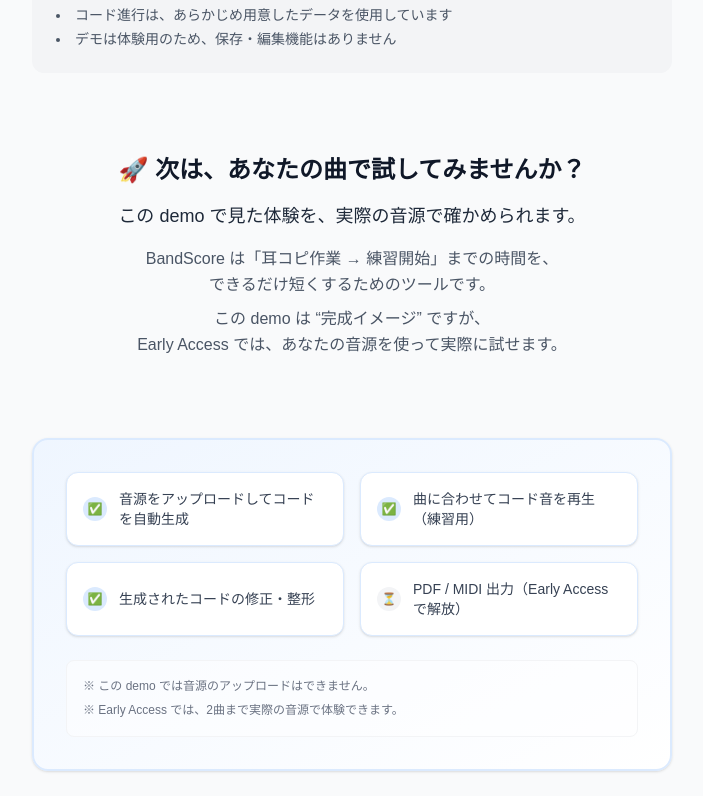
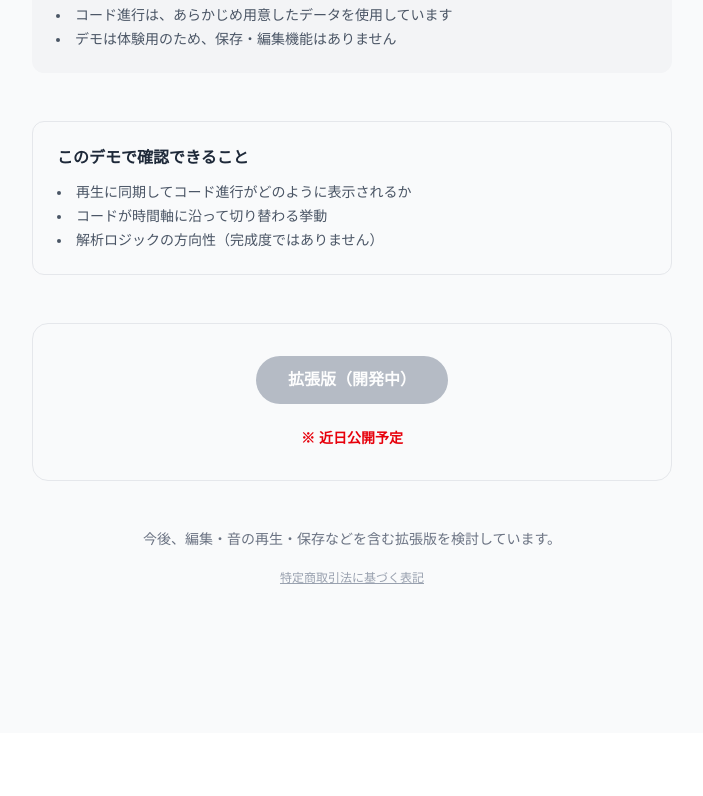
Before and after one commit to hotuma/bandscore, a Next.js app in the folder frontend/: page /demo in a window 1280 px wide. Shown: the part 884-1680 px from the top of the page, without its empty margins (288-991 px from the left). After the commit the page ends 1617 px from the top, so only its background shows below. Built offline with nearby package versions, Linux system fonts and the light colour scheme.

Commit message:
feat: YouTubeプレイヤーと同期するコード進行表示のデモページを追加

```diff
--- a/frontend/app/demo/page.tsx
+++ b/frontend/app/demo/page.tsx
@@ -330,51 +330,14 @@
           </ul>
         </div>
 
-        {/* [Value & Future] -> [Next Step Funnel] */}
-        <div className="text-center space-y-4 py-8">
-          <h2 className="text-2xl font-bold text-gray-900 leading-snug">
-            🚀 次は、あなたの曲で試してみませんか？
-          </h2>
-          <p className="text-lg font-medium text-gray-800">
-            この demo で見た体験を、実際の音源で確かめられます。
-          </p>
-          <div className="text-gray-600 leading-relaxed space-y-2">
-            <p>
-              BandScore は「耳コピ作業 → 練習開始」までの時間を、<br className="hidden sm:inline" />
-              できるだけ短くするためのツールです。
-            </p>
-            <p>
-              この demo は “完成イメージ” ですが、<br className="hidden sm:inline" />
-              Early Access では、あなたの音源を使って実際に試せます。
-            </p>
-          </div>
-        </div>
-
-        {/* [Official Version Objectives] -> [Feature Cards] */}
-        <div className="bg-gradient-to-br from-blue-50 to-white border-2 border-blue-100 rounded-2xl p-6 sm:p-8 shadow-sm space-y-6">
-          <div className="grid sm:grid-cols-2 gap-4">
-            <div className="flex items-center gap-3 bg-white p-4 rounded-xl border border-blue-100 shadow-sm text-gray-700 font-medium text-sm">
-              <span className="flex-shrink-0 w-6 h-6 rounded-full bg-blue-100 text-blue-600 flex items-center justify-center text-xs font-bold">✅</span>
-              音源をアップロードしてコードを自動生成
-            </div>
-            <div className="flex items-center gap-3 bg-white p-4 rounded-xl border border-blue-100 shadow-sm text-gray-700 font-medium text-sm">
-              <span className="flex-shrink-0 w-6 h-6 rounded-full bg-blue-100 text-blue-600 flex items-center justify-center text-xs font-bold">✅</span>
-              曲に合わせてコード音を再生（練習用）
-            </div>
-            <div className="flex items-center gap-3 bg-white p-4 rounded-xl border border-blue-100 shadow-sm text-gray-700 font-medium text-sm">
-              <span className="flex-shrink-0 w-6 h-6 rounded-full bg-blue-100 text-blue-600 flex items-center justify-center text-xs font-bold">✅</span>
-              生成されたコードの修正・整形
-            </div>
-            <div className="flex items-center gap-3 bg-white p-4 rounded-xl border border-blue-100 shadow-sm text-gray-700 font-medium text-sm">
-              <span className="flex-shrink-0 w-6 h-6 rounded-full bg-gray-100 text-gray-600 flex items-center justify-center text-xs font-bold">⏳</span>
-              PDF / MIDI 出力（Early Access で解放）
-            </div>
-          </div>
-
-          <div className="text-xs text-gray-500 bg-white/50 p-4 rounded-lg border border-gray-100 leading-relaxed space-y-1">
-            <p>※ この demo では音源のアップロードはできません。</p>
-            <p>※ Early Access では、2曲まで実際の音源で体験できます。</p>
-          </div>
+        {/* [Demo Scope Description] */}
+        <div className="bg-gray-50 p-6 rounded-xl space-y-3 border border-gray-200">
+          <h3 className="font-bold text-gray-800">このデモで確認できること</h3>
+          <ul className="list-disc list-inside text-sm text-gray-600 space-y-1">
+            <li>再生に同期してコード進行がどのように表示されるか</li>
+            <li>コードが時間軸に沿って切り替わる挙動</li>
+            <li>解析ロジックの方向性（完成度ではありません）</li>
+          </ul>
         </div>
 
         {/* [Future Version Notice] */}
```
